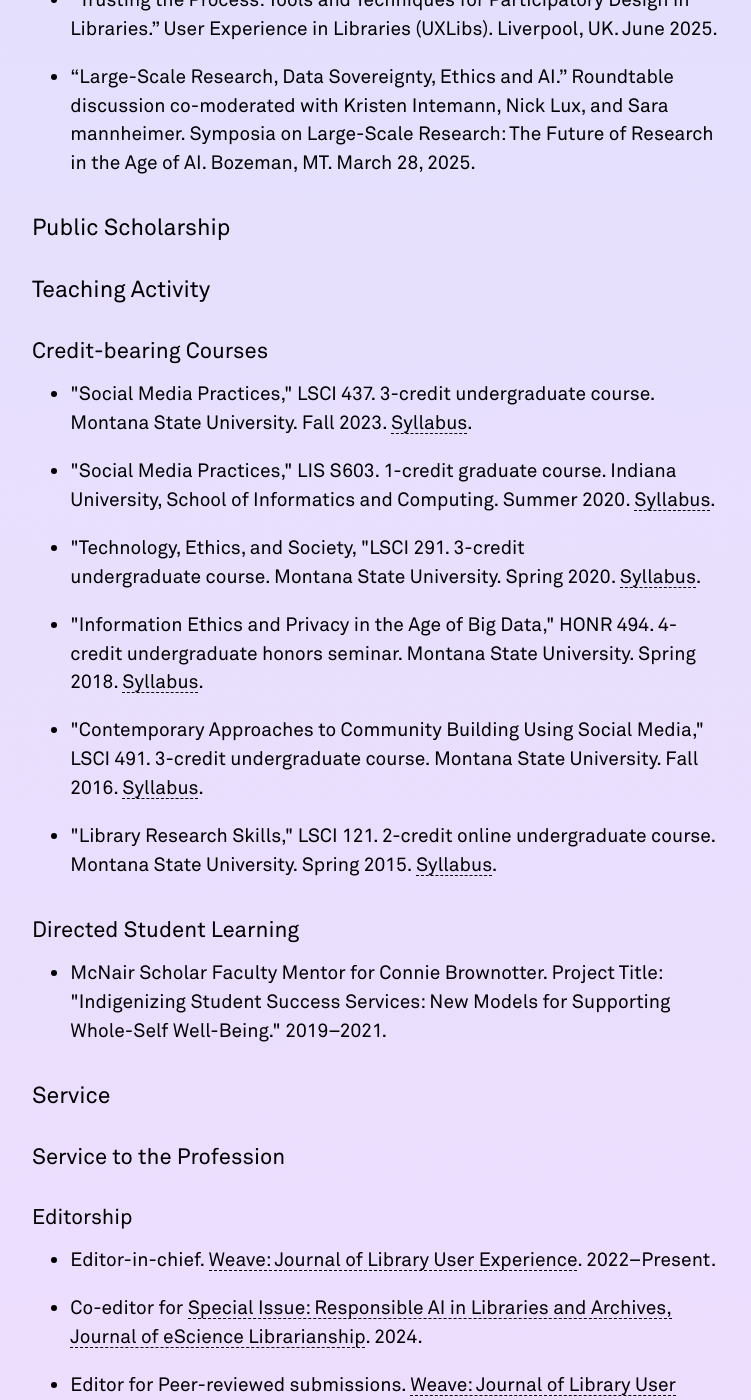
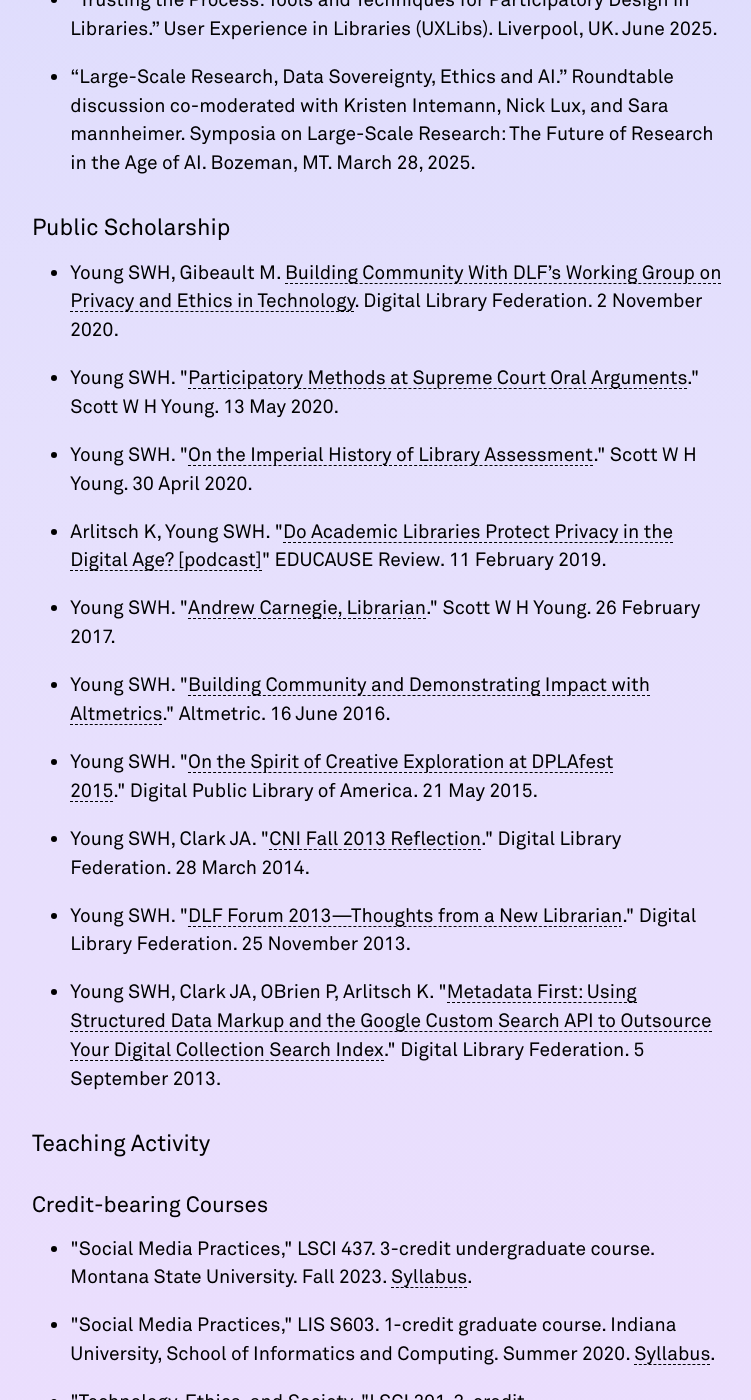
Before and after one commit to swyoung/swyoung.github.io, a Jekyll site: the page built from _pages/cv.md, in a window 1280 px wide and 1400 px high, scrolled down 3425 px. Shown: the whole window, without its empty margins (277-1028 px from the left). Built offline with Jekyll 4.4.1, drawn with Linux system fonts in a browser that asks for light colours; nearby versions of some CDN libraries; a style sheet for code colours, icons or effects is not loaded.

Commit message:
Update cv.md

```diff
--- a/_pages/cv.md
+++ b/_pages/cv.md
@@ -86,6 +86,19 @@ Montana State University
 </ul>
 
 ## Public Scholarship
+
+<ul>
+  <li>Young SWH, Gibeault M. <a href="https://www.diglib.org/2020-dlf-forum-building-community-with-dlfs-working-group-on-privacy-and-ethics-in-technology/">Building Community With DLF’s Working Group on Privacy and Ethics in Technology</a>. Digital Library Federation. 2 November 2020.</li>
+  <li>Young SWH. "<a href="https://scottwhyoung.com/posts/participatory-methods-supreme-court">Participatory Methods at Supreme Court Oral Arguments</a>."  Scott W H Young. 13 May 2020.</li>
+  <li>Young SWH. "<a href="https://scottwhyoung.com/posts/imperial-library-assessment">On the Imperial History of Library Assessment</a>." Scott W H Young. 30 April 2020.</li>
+  <li>Arlitsch K, Young SWH. "<a href="https://er.educause.edu/multimedia/2019/2/do-academic-libraries-protect-privacy-in-the-digital-age">Do Academic Libraries Protect Privacy in the Digital Age? [podcast]</a>" EDUCAUSE Review. 11 February 2019.</li>
+  <li>Young SWH. "<a href="https://scottwhyoung.com/workbook/andrew-carnegie-librarian">Andrew Carnegie, Librarian</a>." Scott W H Young. 26 February 2017.</li>
+  <li>Young SWH. "<a href="https://web.archive.org/web/20161008185239/https://www.altmetric.com/blog/building-community-and-demonstrating-impact-with-altmetrics/">Building Community and Demonstrating Impact with Altmetrics</a>." Altmetric. 16 June 2016.</li>
+  <li>Young SWH. "<a href="https://web.archive.org/web/20150527101152/http://dp.la/info/2015/05/21/on-the-spirit-of-creative-exploration-at-dplafest-2015/">On the Spirit of Creative Exploration at DPLAfest 2015</a>." Digital Public Library of America. 21 May 2015.</li>
+  <li>Young SWH, Clark JA. "<a href="https://www.diglib.org/cni-fall-2013-reflection/">CNI Fall 2013 Reflection</a>." Digital Library Federation. 28 March 2014.</li>
+  <li>Young SWH. "<a href="https://www.diglib.org/dlf-forum-2013-thoughts-from-a-new-librarian/">DLF Forum 2013—Thoughts from a New Librarian</a>." Digital Library Federation. 25 November 2013.</li>
+  <li>Young SWH, Clark JA, OBrien P, Arlitsch K. "<a href="https://www.diglib.org/metadata-first-using-structured-data-markup-and-the-google-custom-search-api-to-outsource-your-digital-collection-search-index/">Metadata First: Using Structured Data Markup and the Google Custom Search API to Outsource Your Digital Collection Search Index</a>." Digital Library Federation. 5 September 2013.</li>
+</ul>
 
 ## Teaching Activity
 ### Credit-bearing Courses
```
